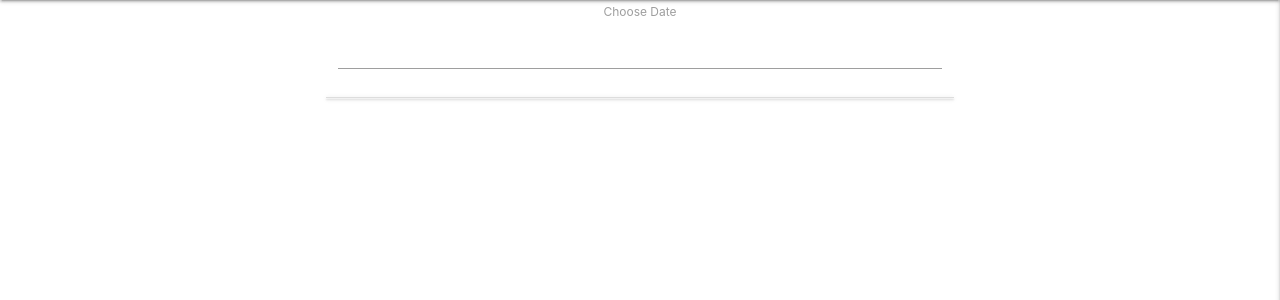
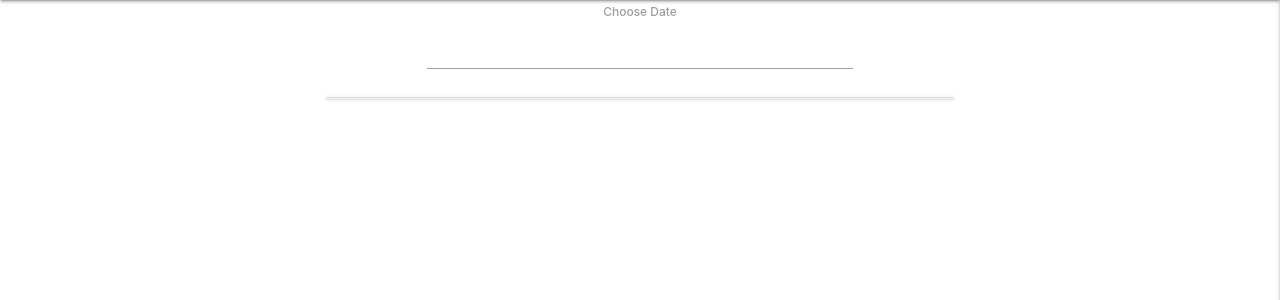
Before and after one commit to gerd113/Polygon-FAllocation, a Flask app: page / in a window 1280 px wide. Shown: the part 64-364 px from the top of the page. Run offline with Flask 2, Linux system fonts and the light colour scheme; data that the repository does not hold is empty; some libraries are stand-ins or nearby versions.

Commit message:
Centered date picker on home page

```diff
--- a/templates/allocation.html
+++ b/templates/allocation.html
@@ -2,17 +2,17 @@
 {% block content %}
 
 
-<div class="container">
-
-<div class="row">
-<div class="col s12 center-align">
-<label for="datepicker">Choose Date </label>
-<input type="text" class="datepicker" name="datepicker" input id="datepicker">
 
 
-</div>
-    </div>
-</div>
+	<div class="row">
+		<div class="col s6 offset-s3 center-align">
+			<strong><label for="datepicker"> Choose Date</label></strong>
+			<input type="text" class="datepicker center-align" name="datepicker" input id="datepicker">
+
+
+
+			</div>
+		</div>
 
 <div class="container">
 	<ul class="collapsible">
```
